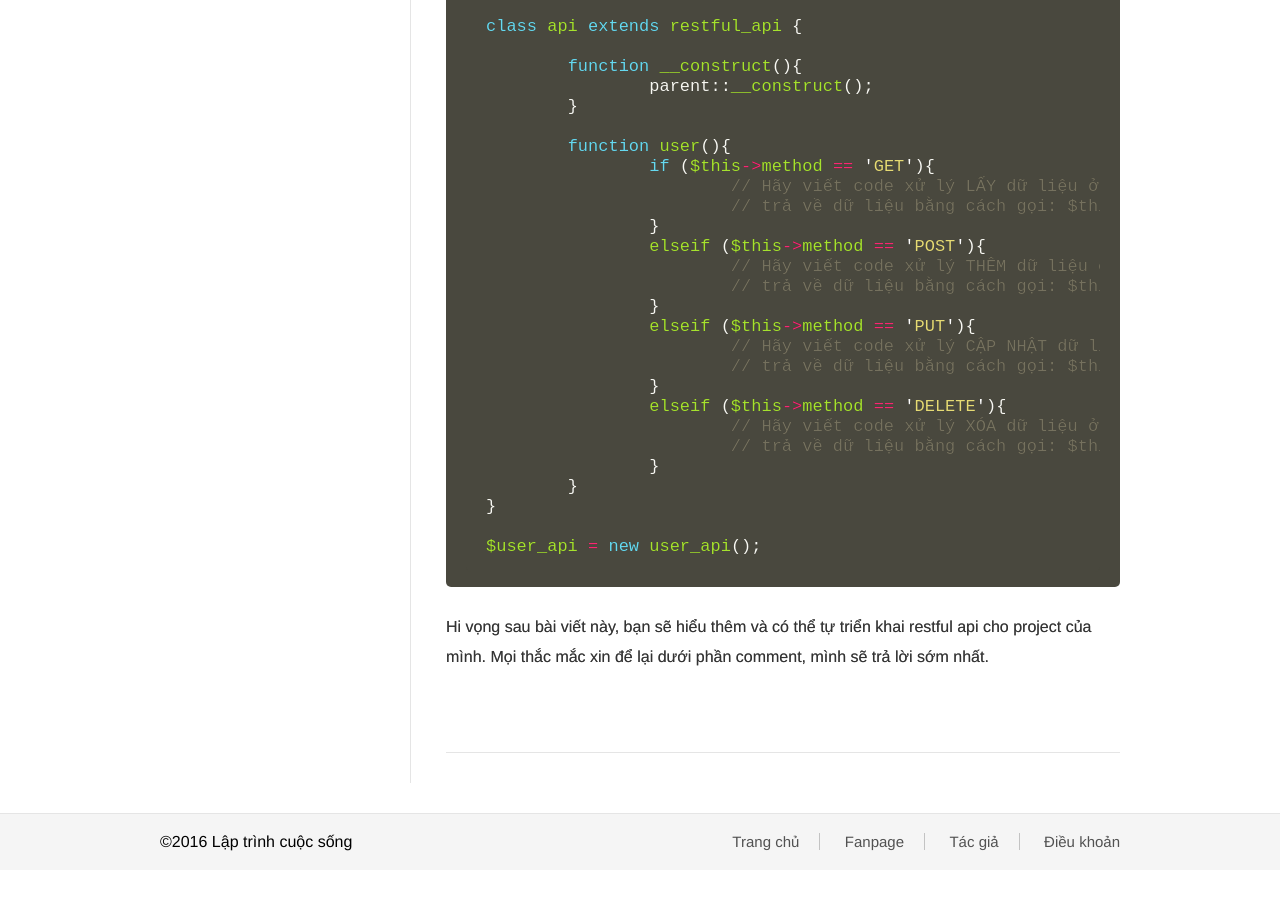
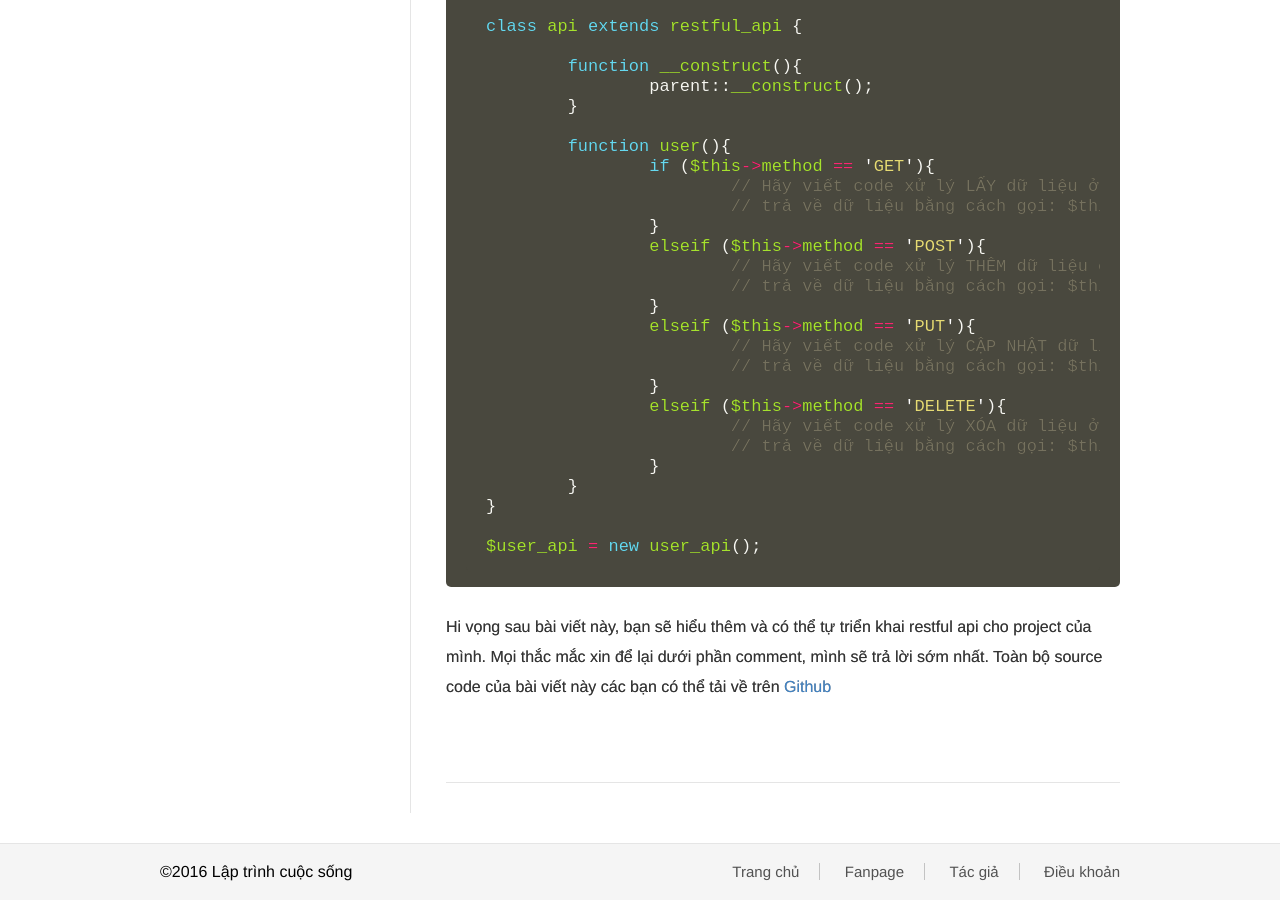
Before and after one commit to nguyentest/laptrinhcuocsong, a Jekyll site: the page built from _posts/2017-02-25-cung-nhau-tao-restful-api-don-gian-voi-php.md, in a window 1280 px wide and 900 px high, scrolled down 6473 px. Built offline with Jekyll 4.4.1, drawn with Linux system fonts in a browser that asks for light colours; before the commit the page ends 7343 px from its top, so only the background shows below that.

Commit message:
Update 2017-02-25-cung-nhau-tao-restful-api-don-gian-voi-php.md

````diff
--- a/_posts/2017-02-25-cung-nhau-tao-restful-api-don-gian-voi-php.md
+++ b/_posts/2017-02-25-cung-nhau-tao-restful-api-don-gian-voi-php.md
@@ -315,4 +315,4 @@ class api extends restful_api {
 $user_api = new user_api();
 ```
 
-Hi vọng sau bài viết này, bạn sẽ hiểu thêm và có thể tự triển khai restful api cho project của mình. Mọi thắc mắc xin để lại dưới phần comment, mình sẽ trả lời sớm nhất.
+Hi vọng sau bài viết này, bạn sẽ hiểu thêm và có thể tự triển khai restful api cho project của mình. Mọi thắc mắc xin để lại dưới phần comment, mình sẽ trả lời sớm nhất. Toàn bộ source code của bài viết này các bạn có thể tải về trên [Github](https://github.com/buivannguyen/simple_restful)
````
